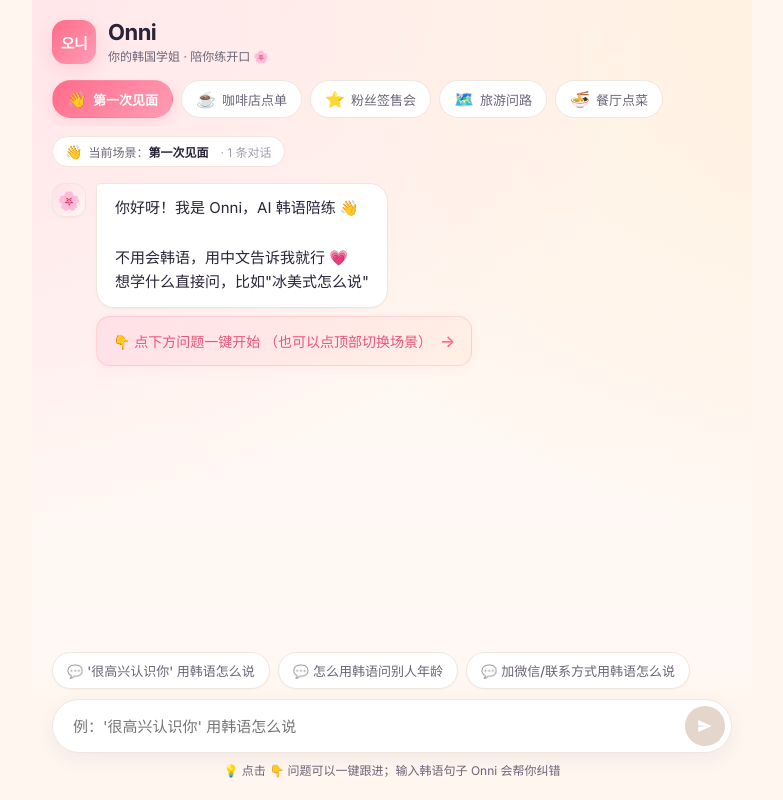
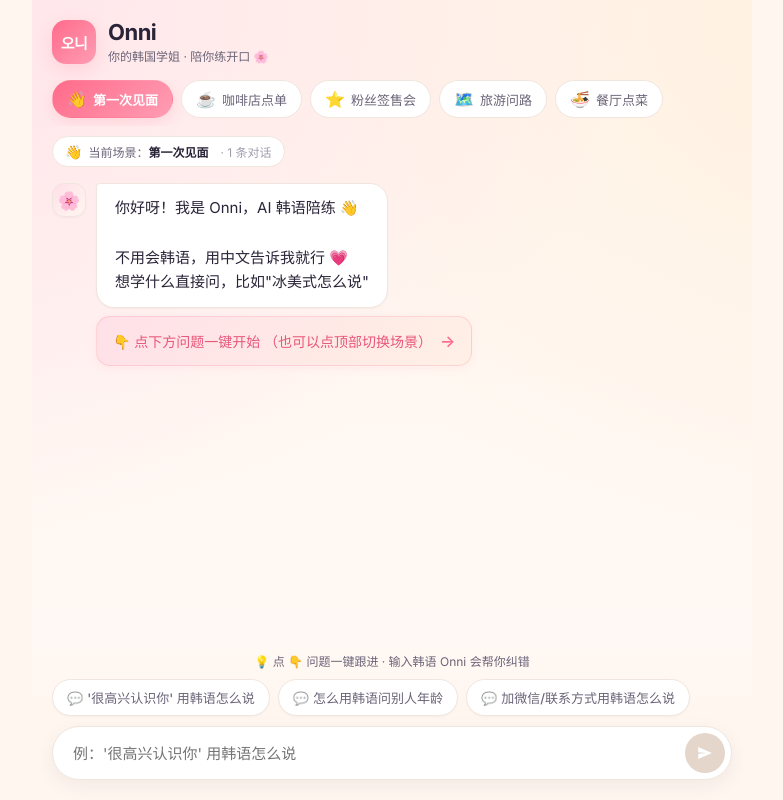
Before and after one commit to yxd764969-cyber/onni, a Next.js app: page / in a window 1280 px wide. Shown: the whole page, without its empty margins (248-1031 px from the left). Built offline with nearby package versions, Linux system fonts and the light colour scheme; no server answers.

Commit message:
fix: 移动端提示语移到输入区顶部保证可见

```diff
--- a/app/page.tsx
+++ b/app/page.tsx
@@ -765,6 +765,9 @@ export default function Home() {
 
       {/* === 输入区 === */}
       <footer style={styles.inputBar}>
+        {/* 提示语放最上面，永远可见（原来在最下面被 Safari 底栏挡住）*/}
+        <p style={styles.footerHint}>💡 点 👇 问题一键跟进 · 输入韩语 Onni 会帮你纠错</p>
+
         {/* 场景快捷提问（只在对话较少时显示，避免遮挡） */}
         {currentScene?.starters && messages.length <= 2 && (
           <div style={styles.startersRow}>
@@ -808,7 +811,6 @@ export default function Home() {
             </svg>
           </button>
         </div>
-        <p style={styles.footerHint}>💡 点击 👇 问题可以一键跟进；输入韩语句子 Onni 会帮你纠错</p>
       </footer>
     </div>
   );
@@ -1403,9 +1405,10 @@ const styles: Record<string, CSSProperties> = {
     cursor: "not-allowed",
   },
   footerHint: {
-    marginTop: 10,
+    marginTop: 0,
+    marginBottom: 8,
     fontSize: 12,
-    color: "var(--ink-2)", // 从最浅的 ink-3 改成中等对比度 ink-2
+    color: "var(--ink-2)",
     textAlign: "center",
     lineHeight: 1.4,
   },
```
